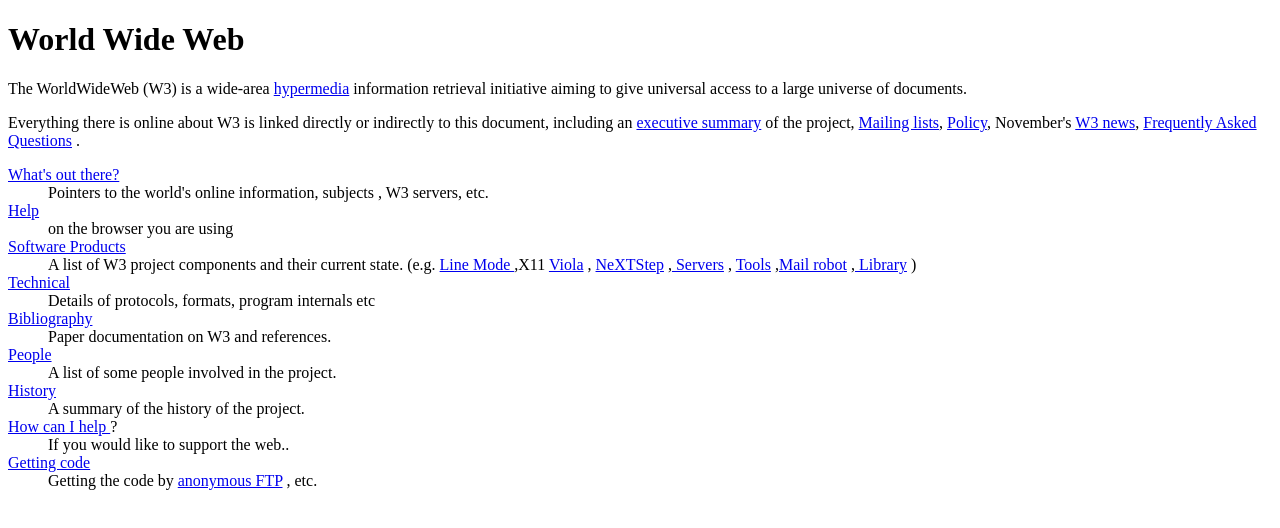
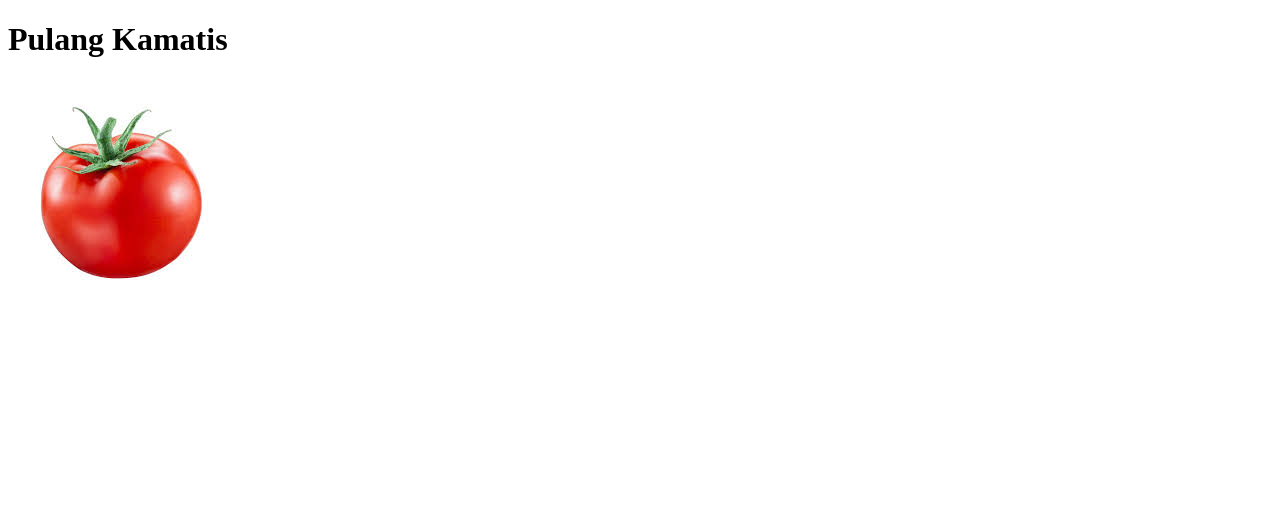
Before and after one commit to g3r0g00d/redkamatis, a plain HTML site: page index.html in a window 1280 px wide. Drawn offline with Linux system fonts and the light colour scheme.

Commit message:
Add files via upload

```diff
--- a/index.html
+++ b/index.html
@@ -4,29 +4,10 @@
     <meta charset="UTF-8">
     <meta http-equiv="X-UA-Compatible" content="IE=edge">
     <meta name="viewport" content="width=device-width, initial-scale=1.0">
-    <title>The World Wide Web Project</title>
+    <title>Kamatis na Pula</title>
 </head>
 <body>
-    <h1>World Wide Web</h1>
-    <p>The WorldWideWeb (W3) is a wide-area <a href="hypermedia.html">hypermedia</a> information retrieval initiative aiming to give universal access to a large universe of documents.</p>
-    <p>Everything there is online about W3 is linked directly or indirectly to this document, including an <a href="http://info.cern.ch/hypertext/WWW/Summary.html">executive summary</a> of the project, <a href="http://info.cern.ch/hypertext/WWW/Administration/Mailing/Overview.html">Mailing lists</a>, <a href="http://info.cern.ch/hypertext/WWW/Policy.html">Policy</a>, November's <a href="http://info.cern.ch/hypertext/WWW/News/9211.html"> W3 news</a>, <a href="http://info.cern.ch/hypertext/WWW/FAQ/List.html">Frequently Asked Questions</a>  .</p>
-    <dt> <a href="General Overview.html"> What's out there?</a></dt>
-        <dd>Pointers to the world's online information, <a href="http://info.cern.ch/hypertext/DataSources/bySubject/Overview.html"></a> subjects , W3 servers, etc.</dd>
-    <dt><a href="http://info.cern.ch/hypertext/WWW/Help.html">Help</a> </dt>
-        <dd>on the browser you are using</dd>
-    <dt> <a href="http://info.cern.ch/hypertext/WWW/Status.html">Software Products</a> </dt>
-        <dd>A list of W3 project components and their current state. (e.g. <a href="http://info.cern.ch/hypertext/WWW/LineMode/Browser.html">Line Mode </a> ,X11 <a href="http://info.cern.ch/hypertext/WWW/Status.html#35"> Viola</a> , <a href="http://info.cern.ch/hypertext/WWW/NeXT/WorldWideWeb.html"> NeXTStep</a> ,<a href="http://info.cern.ch/hypertext/WWW/Daemon/Overview.html"> Servers</a> , <a href="http://info.cern.ch/hypertext/WWW/Tools/Overview.html"> Tools</a> ,<a href="http://info.cern.ch/hypertext/WWW/MailRobot/Overview.html">Mail robot</a> ,<a href="http://info.cern.ch/hypertext/WWW/Status.html#57"> Library</a> )</dd>
-    <dt><a href="http://info.cern.ch/hypertext/WWW/Technical.html"> Technical</a></dt>
-        <dd>Details of protocols, formats, program internals etc</dd>
-    <dt><a href="http://info.cern.ch/hypertext/WWW/Bibliography.html"> Bibliography</a></dt>
-        <dd>Paper documentation on W3 and references.</dd>
-    <dt><a href="http://info.cern.ch/hypertext/WWW/People.html"> People</a></dt>
-        <dd>A list of some people involved in the project.</dd>
-    <dt><a href="http://info.cern.ch/hypertext/WWW/History.html"> History</a></dt>
-        <dd>A summary of the history of the project.</dd>
-    <dt><a href="http://info.cern.ch/hypertext/WWW/Helping.html"> How can I help </a> ?</dt>
-        <dd>If you would like to support the web..</dd>
-    <dt><a href="http://info.cern.ch/hypertext/README.html"> Getting code</a></dt>
-        <dd>Getting the code by <a href="http://info.cern.ch/hypertext/WWW/LineMode/Defaults/Distribution.html"> anonymous FTP</a> , etc.</dd>
+    <h1>Pulang Kamatis</h1>
+    <img src="images (5).jpg" alt="red-tomatoes">
 </body>
 </html>
```
